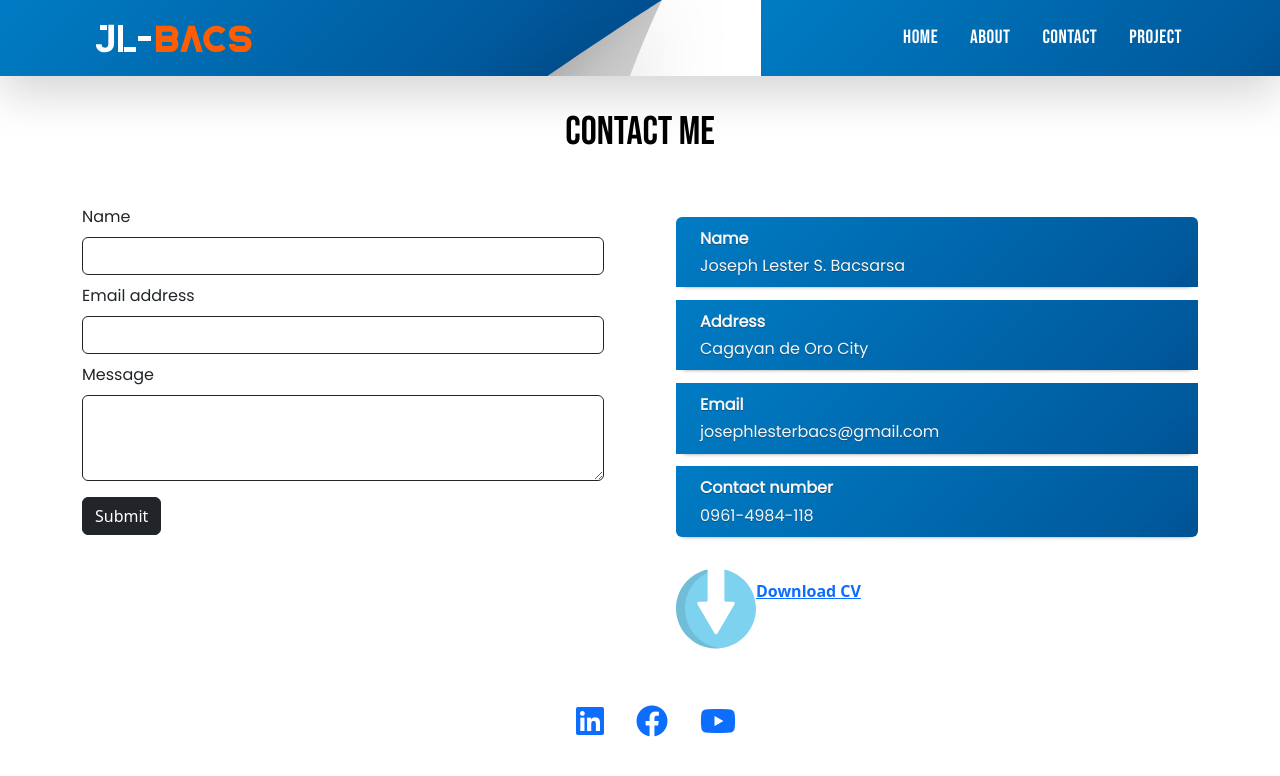
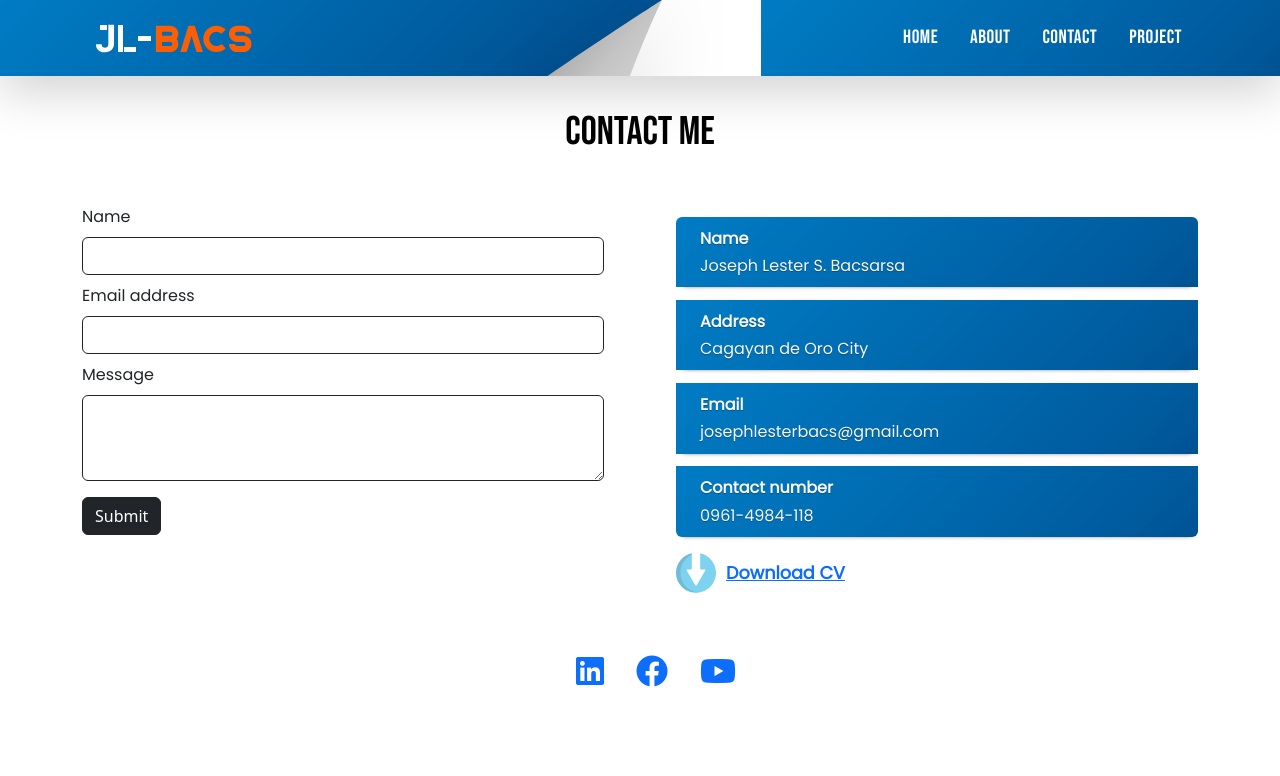
Before and after one commit to jlbbacs/josephlesterbacs, a React (Create React App) app: page /contact in a window 1280 px wide. Shown: the top 776 px of the page. Built offline with nearby package versions, Linux system fonts and the light colour scheme; the HTML template or start-up script is replaced by a standard one; a web font is replaced by a local one.

Commit message:
updating contact

```diff
--- a/src/css/contact.css
+++ b/src/css/contact.css
@@ -3,9 +3,9 @@
 
 
 .download-image{
-    width: 80px;
-    height: 80px;
-    margin-top: 2rem;
+    width: 40px;
+    height: 40px;
+    margin-top: 0rem;
 
 }
 #Textarea{
@@ -43,6 +43,8 @@
     background-color:cover;
 }
 
-.download-font{
-    margin-left: 5px;
+.download-font {
+    margin-left: 10px; /* increase from 5px to make spacing clearer */
+    font-size: 1.1rem;
+    font-family: 'Poppins', sans-serif;
 }
--- a/src/pages/Contact.js
+++ b/src/pages/Contact.js
@@ -103,9 +103,9 @@ const Contact = () => {
             </li>
           </ol>
 
-          <a href={resumefile} download>
+          <a href={resumefile} download className="d-inline-flex align-items-center mt-3">
             <img src={Download} alt="Download CV" className="download-image" />
-            <strong>Download CV</strong>
+            <strong className="download-font">Download CV</strong>
           </a>
         </div>
       </div>
```
